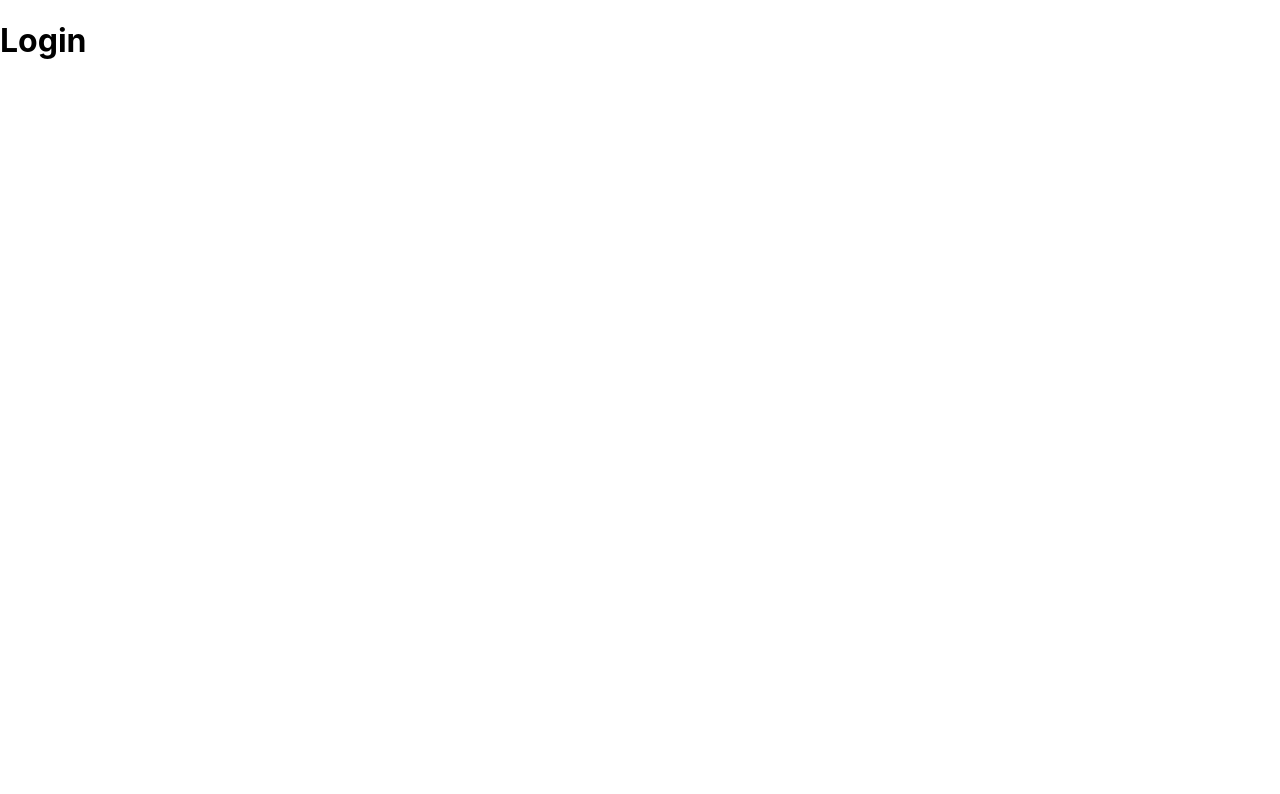
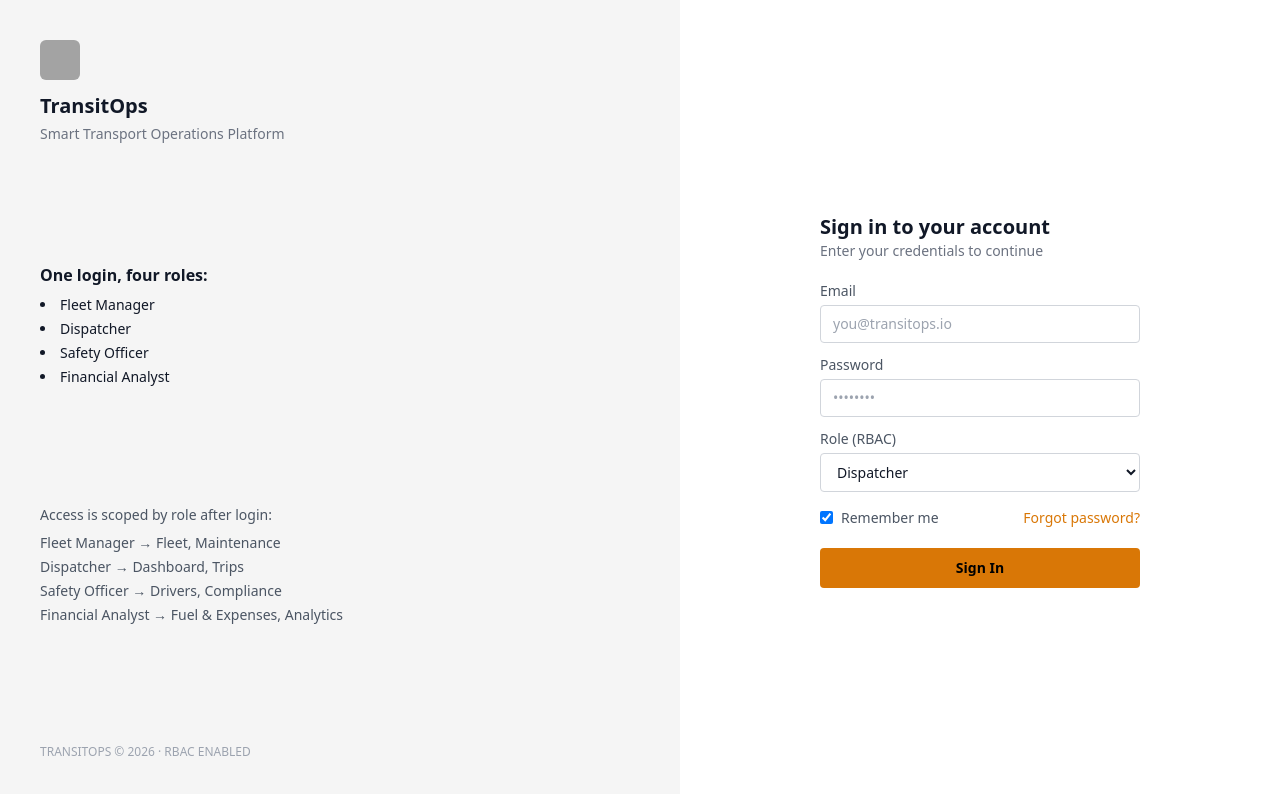
Before and after one commit to Parnika1804/OdooHackJGSG, a React (Create React App) app in the folder frontend/: page / in a window 1280 px wide. Shown: the top 794 px of the page. Built offline with nearby package versions, Linux system fonts and the light colour scheme.

Commit message:
login UI

```diff
--- a/frontend/package.json
+++ b/frontend/package.json
@@ -37,5 +37,10 @@
       "last 1 firefox version",
       "last 1 safari version"
     ]
+  },
+  "devDependencies": {
+    "autoprefixer": "^10.5.2",
+    "postcss": "^8.5.17",
+    "tailwindcss": "^3.4.19"
   }
 }
--- /dev/null
+++ b/frontend/postcss.config.js
@@ -0,0 +1,6 @@
+module.exports = {
+  plugins: {
+    tailwindcss: {},
+    autoprefixer: {},
+  },
+}
--- a/frontend/src/components/Sidebar.css
+++ /dev/null
@@ -1,28 +0,0 @@
-.sidebar {
-  width: 220px;
-  min-height: 100vh;
-  background: #0d0d0d;
-  color: #eee;
-  padding: 20px 0;
-  box-sizing: border-box;
-}
-.sidebar-logo {
-  font-weight: bold;
-  font-size: 1.2rem;
-  padding: 0 20px 20px;
-}
-.sidebar-link {
-  display: block;
-  padding: 10px 20px;
-  color: #ccc;
-  text-decoration: none;
-  font-size: 0.9rem;
-}
-.sidebar-link:hover {
-  background: #1a1a1a;
-}
-.sidebar-link.active {
-  background: #d97706;
-  color: #000;
-  font-weight: 600;
-}
--- a/frontend/src/components/Sidebar.js
+++ b/frontend/src/components/Sidebar.js
@@ -1,5 +1,4 @@
 import { NavLink } from "react-router-dom";
-import "./Sidebar.css";
 
 const navItems = [
   { label: "Dashboard", path: "/dashboard" },
@@ -14,14 +13,20 @@ const navItems = [
 
 export default function Sidebar() {
   return (
-    <div className="sidebar">
-      <div className="sidebar-logo">TransitOps</div>
+    <div className="w-56 min-h-screen bg-neutral-100 dark:bg-neutral-950 text-gray-800 dark:text-neutral-200 py-5">
+      <div className="font-bold text-lg px-5 pb-5">TransitOps</div>
       <nav>
         {navItems.map((item) => (
           <NavLink
             key={item.path}
             to={item.path}
-            className={({ isActive }) => "sidebar-link" + (isActive ? " active" : "")}
+            className={({ isActive }) =>
+              `block px-5 py-2.5 text-sm ${
+                isActive
+                  ? "bg-accent text-black font-semibold"
+                  : "hover:bg-neutral-200 dark:hover:bg-neutral-900"
+              }`
+            }
           >
             {item.label}
           </NavLink>
--- a/frontend/src/index.css
+++ b/frontend/src/index.css
@@ -1,13 +1,7 @@
+@tailwind base;
+@tailwind components;
+@tailwind utilities;
+
 body {
-  margin: 0;
-  font-family: -apple-system, BlinkMacSystemFont, 'Segoe UI', 'Roboto', 'Oxygen',
-    'Ubuntu', 'Cantarell', 'Fira Sans', 'Droid Sans', 'Helvetica Neue',
-    sans-serif;
-  -webkit-font-smoothing: antialiased;
-  -moz-osx-font-smoothing: grayscale;
+  @apply bg-white text-gray-900 dark:bg-neutral-950 dark:text-neutral-100;
 }
-
-code {
-  font-family: source-code-pro, Menlo, Monaco, Consolas, 'Courier New',
-    monospace;
-}
--- a/frontend/src/pages/Login.js
+++ b/frontend/src/pages/Login.js
@@ -1,3 +1,127 @@
+import { useState } from "react";
+
+const roles = ["Dispatcher", "Fleet Manager", "Safety Officer", "Financial Analyst"];
+
 export default function Login() {
-  return <div className="page"><h1>Login</h1></div>;
+  const [email, setEmail] = useState("");
+  const [password, setPassword] = useState("");
+  const [role, setRole] = useState(roles[0]);
+  const [rememberMe, setRememberMe] = useState(true);
+  const [error, setError] = useState("");
+
+  const handleSubmit = (e) => {
+    e.preventDefault();
+    console.log({ email, password, role, rememberMe });
+  };
+
+  return (
+    <div className="flex min-h-screen">
+      <div className="flex-1 bg-neutral-100 dark:bg-neutral-900 text-gray-900 dark:text-neutral-100 p-10 flex flex-col justify-between">
+        <div>
+          <div className="w-10 h-10 rounded-md bg-neutral-400 dark:bg-neutral-700 mb-3" />
+          <h2 className="text-xl font-bold">TransitOps</h2>
+          <p className="text-sm text-gray-500 dark:text-neutral-400 mt-1">
+            Smart Transport Operations Platform
+          </p>
+        </div>
+
+        <div>
+          <h4 className="font-semibold mb-2">One login, four roles:</h4>
+          <ul className="text-sm space-y-1 list-disc list-inside">
+            <li>Fleet Manager</li>
+            <li>Dispatcher</li>
+            <li>Safety Officer</li>
+            <li>Financial Analyst</li>
+          </ul>
+        </div>
+
+        <div className="text-sm text-gray-600 dark:text-neutral-400">
+          <p className="mb-2">Access is scoped by role after login:</p>
+          <ul className="space-y-1">
+            <li>Fleet Manager → Fleet, Maintenance</li>
+            <li>Dispatcher → Dashboard, Trips</li>
+            <li>Safety Officer → Drivers, Compliance</li>
+            <li>Financial Analyst → Fuel & Expenses, Analytics</li>
+          </ul>
+        </div>
+
+        <p className="text-xs text-gray-400 dark:text-neutral-600">
+          TRANSITOPS © 2026 · RBAC ENABLED
+        </p>
+      </div>
+
+      <div className="flex-1 bg-white dark:bg-neutral-950 flex items-center justify-center">
+        <form onSubmit={handleSubmit} className="w-80">
+          <h2 className="text-xl font-bold text-gray-900 dark:text-neutral-100">
+            Sign in to your account
+          </h2>
+          <p className="text-sm text-gray-500 dark:text-neutral-400 mb-5">
+            Enter your credentials to continue
+          </p>
+
+          {error && (
+            <div className="bg-red-50 dark:bg-red-950 border border-red-300 dark:border-red-800 text-red-600 dark:text-red-400 text-sm px-3 py-2 rounded mb-3">
+              {error}
+            </div>
+          )}
+
+          <label className="block text-sm text-gray-600 dark:text-neutral-300 mt-3 mb-1">
+            Email
+          </label>
+          <input
+            type="email"
+            value={email}
+            onChange={(e) => setEmail(e.target.value)}
+            placeholder="you@transitops.io"
+            required
+            className="w-full border border-gray-300 dark:border-neutral-700 bg-white dark:bg-neutral-900 text-gray-900 dark:text-neutral-100 rounded px-3 py-2 text-sm"
+          />
+
+          <label className="block text-sm text-gray-600 dark:text-neutral-300 mt-3 mb-1">
+            Password
+          </label>
+          <input
+            type="password"
+            value={password}
+            onChange={(e) => setPassword(e.target.value)}
+            placeholder="••••••••"
+            required
+            className="w-full border border-gray-300 dark:border-neutral-700 bg-white dark:bg-neutral-900 text-gray-900 dark:text-neutral-100 rounded px-3 py-2 text-sm"
+          />
+
+          <label className="block text-sm text-gray-600 dark:text-neutral-300 mt-3 mb-1">
+            Role (RBAC)
+          </label>
+          <select
+            value={role}
+            onChange={(e) => setRole(e.target.value)}
+            className="w-full border border-gray-300 dark:border-neutral-700 bg-white dark:bg-neutral-900 text-gray-900 dark:text-neutral-100 rounded px-3 py-2 text-sm"
+          >
+            {roles.map((r) => (
+              <option key={r} value={r}>{r}</option>
+            ))}
+          </select>
+
+          <div className="flex justify-between items-center mt-4 text-sm">
+            <label className="flex items-center gap-2 text-gray-600 dark:text-neutral-300">
+              <input
+                type="checkbox"
+                checked={rememberMe}
+                onChange={(e) => setRememberMe(e.target.checked)}
+              />
+              Remember me
+            </label>
+            <a href="#forgot" className="text-accent">Forgot password?</a>
+          </div>
+
+          <button
+            type="submit"
+            className="w-full mt-5 bg-accent text-black font-semibold rounded py-2.5 text-sm hover:opacity-90"
+          >
+            Sign In
+          </button>
+        </form>
+      </div>
+    </div>
+  );
 }
--- /dev/null
+++ b/frontend/tailwind.config.js
@@ -0,0 +1,12 @@
+module.exports = {
+  darkMode: "class", // lets us toggle dark/light later via a class on <html>
+  content: ["./src/**/*.{js,jsx,ts,tsx}"],
+  theme: {
+    extend: {
+      colors: {
+        accent: "#d97706", // the orange from the mockup — swap/theme later
+      },
+    },
+  },
+  plugins: [],
+};
```
Also changed, not shown: 1 other file (tests, documents, lock files or other folders).
